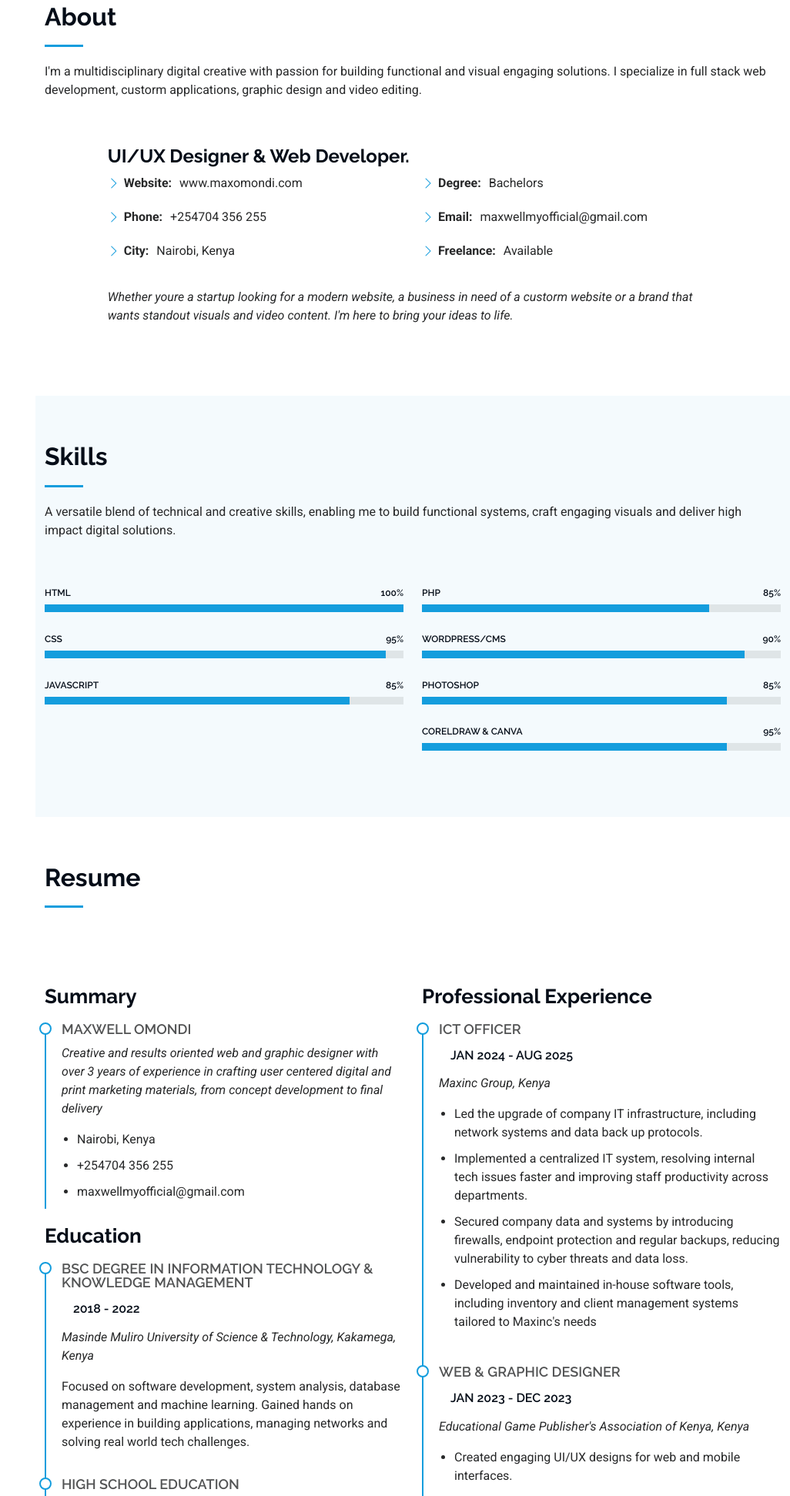
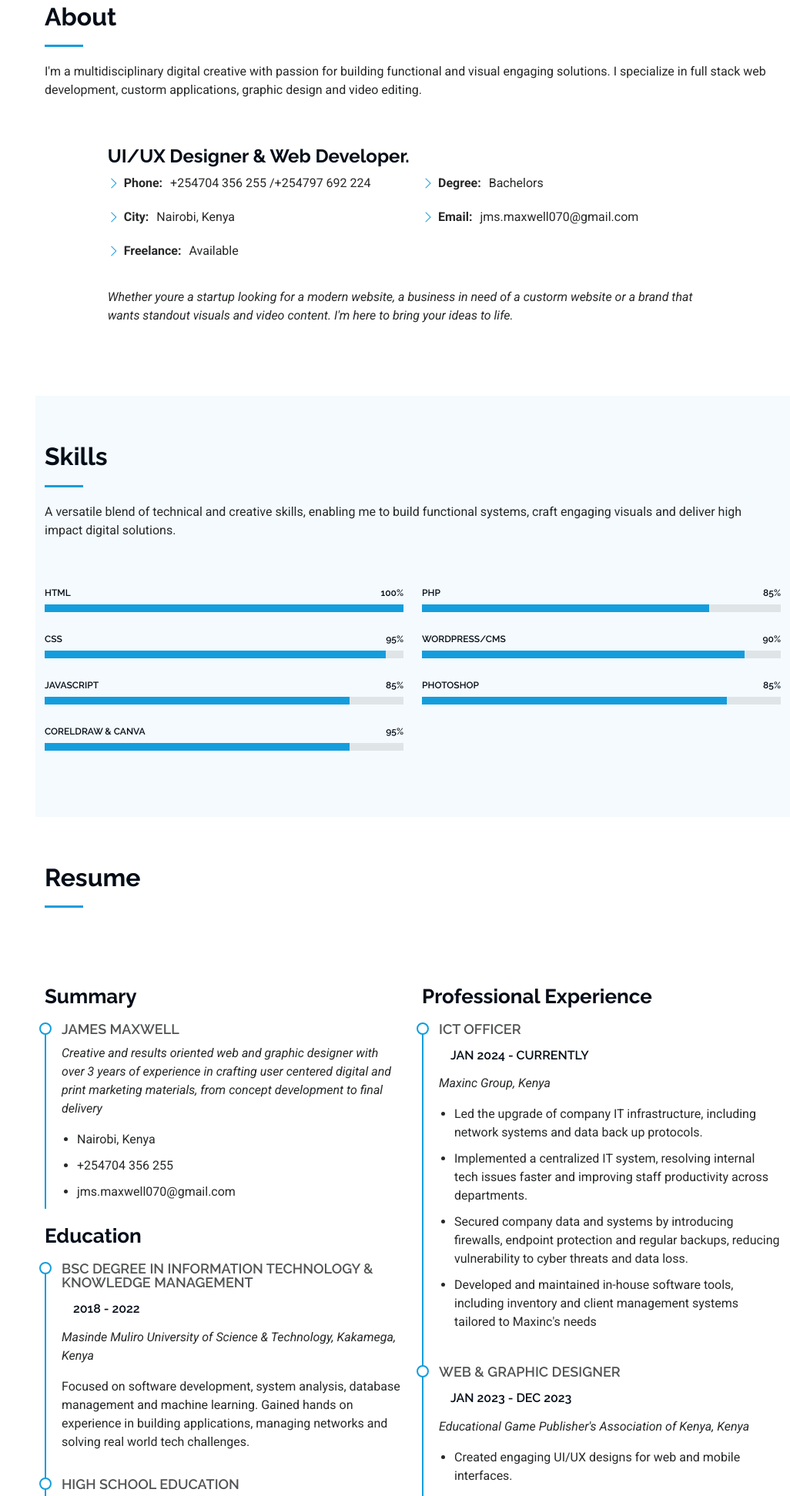
Before and after one commit to MaxOmondi/Portfolio, a plain HTML site: page index.html in a window 1280 px wide. Shown: the part 857-2800 px from the top of the page at 77% size, without its empty margins (254-1280 px from the left). Drawn offline with Linux system fonts and the light colour scheme.

Commit message:
Add files via upload

```diff
--- a/index.html
+++ b/index.html
@@ -4,7 +4,7 @@
 <head>
   <meta charset="utf-8">
   <meta content="width=device-width, initial-scale=1.0" name="viewport">
-  <title>Max Omondi</title>
+  <title>James Maxwell</title>
   <meta content="" name="description">
   <meta content="" name="keywords">
 
@@ -39,7 +39,7 @@
     </div>
 
     <a href="index.html" class="logo d-flex align-items-center justify-content-center">
-      <h1 class="sitename">Maxwell Omondi</h1>
+      <h1 class="sitename">James Maxwell</h1>
     </a>
 
     <div class="social-links text-center">
@@ -70,7 +70,7 @@
       <img src="assets/img/hero.png" alt="" data-aos="fade-in" class="">
 
       <div class="container" data-aos="fade-up" data-aos-delay="100">
-        <h2>Max Omondi</h2>
+        <h2>James Maxwell</h2>
         <p>I'm a <span class="typed" data-typed-items="Designer, Developer, Video Editor"> Designer</span><span class="typed-cursor typed-cursor--blink" aria-hidden="true"></span><span class="typed-cursor typed-cursor--blink" aria-hidden="true"></span></p>
       </div>
 
@@ -94,17 +94,17 @@
               <div class="col-lg-6">
                 <ul>
 
-                  <li><i class="bi bi-chevron-right"></i> <strong>Website:</strong> <span>www.maxomondi.com</span></li>
-                  <li><i class="bi bi-chevron-right"></i> <strong>Phone:</strong> <span>+254704 356 255</span></li>
+                  <li><i class="bi bi-chevron-right"></i> <strong>Phone:</strong> <span>+254704 356 255 /+254797 692 224</span></li>
                   <li><i class="bi bi-chevron-right"></i> <strong>City:</strong> <span>Nairobi, Kenya</span></li>
+                  <li><i class="bi bi-chevron-right"></i> <strong>Freelance:</strong> <span>Available</span></li>
                 </ul>
               </div>
               <div class="col-lg-6">
                 <ul>
 
                   <li><i class="bi bi-chevron-right"></i> <strong>Degree:</strong> <span>Bachelors</span></li>
-                  <li><i class="bi bi-chevron-right"></i> <strong>Email:</strong> <span>maxwellmyofficial@gmail.com</span></li>
-                  <li><i class="bi bi-chevron-right"></i> <strong>Freelance:</strong> <span>Available</span></li>
+                  <li><i class="bi bi-chevron-right"></i> <strong>Email:</strong> <span>jms.maxwell070@gmail.com</span></li>
+
                 </ul>
               </div>
             </div>
@@ -155,6 +155,13 @@
               </div>
             </div><!-- End Skills Item -->
 
+            <div class="progress">
+              <span class="skill"><span>CorelDraw & Canva</span> <i class="val">95%</i></span>
+              <div class="progress-bar-wrap">
+                <div class="progress-bar" role="progressbar" aria-valuenow="85" aria-valuemin="0" aria-valuemax="100"></div>
+              </div>
+            </div><!-- End Skills Item -->
+
           </div>
 
           <div class="col-lg-6">
@@ -180,12 +187,7 @@
               </div>
             </div><!-- End Skills Item -->
 
-            <div class="progress">
-              <span class="skill"><span>CorelDraw & Canva</span> <i class="val">95%</i></span>
-              <div class="progress-bar-wrap">
-                <div class="progress-bar" role="progressbar" aria-valuenow="85" aria-valuemin="0" aria-valuemax="100"></div>
-              </div>
-            </div><!-- End Skills Item -->
+
 
           </div>
 
@@ -211,12 +213,12 @@
             <h3 class="resume-title">Summary</h3>
 
             <div class="resume-item pb-0">
-              <h4>Maxwell Omondi</h4>
+              <h4>James Maxwell</h4>
               <p><em>Creative and results oriented web and graphic designer with over 3 years of experience in crafting user centered digital and print marketing materials, from concept development to final delivery</em></p>
               <ul>
                 <li>Nairobi, Kenya</li>
                 <li>+254704 356 255</li>
-                <li>maxwellmyofficial@gmail.com</li>
+                <li>jms.maxwell070@gmail.com</li>
               </ul>
             </div><!-- Edn Resume Item -->
 
@@ -242,7 +244,7 @@
             <h3 class="resume-title">Professional Experience</h3>
             <div class="resume-item">
               <h4>ICT OFFICER</h4>
-              <h5>JAN 2024 - AUG 2025</h5>
+              <h5>JAN 2024 - CURRENTLY</h5>
               <p><em>Maxinc Group, Kenya</em></p>
               <ul>
                 <li>Led the upgrade of company IT infrastructure, including network systems and data back up protocols.</li>
@@ -354,13 +356,14 @@
               </div>
             </div><!-- End Portfolio Item -->
 
-            <div class="col-lg-4 col-md-6 portfolio-item isotope-item filter-flyer">
+            <div class="col-lg-4 col-md-6 portfolio-item isotope-item filter-web">
               <div class="portfolio-content h-100">
                 <img src="assets/img/Amshula1.png" class="img-fluid" alt="">
                 <div class="portfolio-info">
-                  <h4>Flyer 6</h4>
+                  <h4>Amshula Group</h4>
                   <p></p>
                   <a href="assets/img/Amshula1.png" title="Flyer 6" data-gallery="portfolio-gallery-app" class="glightbox preview-link"><i class="bi bi-zoom-in"></i></a>
+                  <a href="https://amshula-group.com" title="More Details" class="details-link"><i class="bi bi-link-45deg"></i></a>
 
                 </div>
               </div>
@@ -499,7 +502,7 @@
             <div class="icon flex-shrink-0"><i class="bi bi-briefcase"></i></div>
             <div>
               <h4 class="title"><a href="" class="stretched-link">Full stack Development</a></h4>
-              <p class="description">I build modern websites and web apps from front-end to back-end functionality using HTML,CSS, JavaScript, PHP and MySQL</p>
+              <p class="description">I build modern websites and web apps from front-end to back-end functionality using HTML,CSS, Wordpress JavaScript, PHP and MySQL</p>
             </div>
           </div>
           <!-- End Service Item -->
@@ -570,7 +573,7 @@
                 <i class="bi bi-envelope flex-shrink-0"></i>
                 <div>
                   <h3>Email</h3>
-                  <p>maxwellmyofficial@gmail.com</p>
+                  <p>jms.maxwell070@gmail.com</p>
                 </div>
               </div><!-- End Info Item -->
 
@@ -625,7 +628,7 @@
 
     <div class="container">
       <div class="copyright text-center ">
-        <p>© <span>Copyright</span> <strong class="px-1 sitename">MaxOmondi</strong> <span>All Rights Reserved</span></p>
+        <p>© <span>Copyright</span> <strong class="px-1 sitename">James Maxwell</strong> <span>All Rights Reserved</span></p>
       </div>
     </div>
 
```
